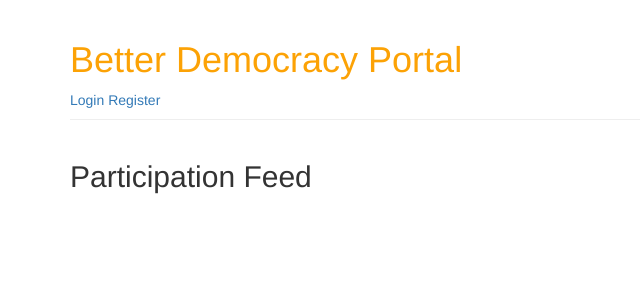
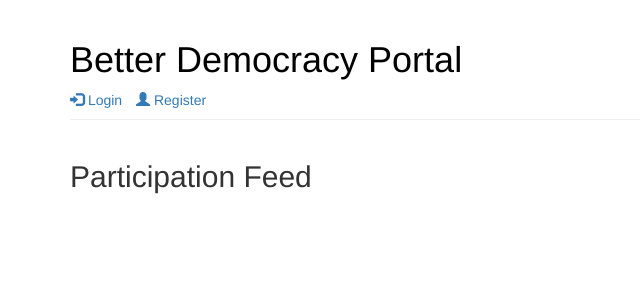
Before and after one commit to better-dem/portal, a Django app: page / in a window 1280 px wide. Shown: the top 300 px of the page, without its empty margins (0-640 px from the left). Run offline with Django 3.2, Linux system fonts and the light colour scheme; some libraries are stand-ins or nearby versions.

Commit message:
slightly improved base template appearance

```diff
--- a/core/static/core/css/style.css
+++ b/core/static/core/css/style.css
@@ -1,3 +1,15 @@
-h1 a {
-    color: #FCA205;
+/* h1 a { *
+/*     color: #FCA205; */
+/* } */
+
+/* .navbar-brand { */
+/*     font-size: 30px; */
+/* } */
+
+.page-header h1 a {
+    color: black;
 }
+
+.page-header a {
+    padding-right: 10px;
+}
--- a/core/templates/core/base.html
+++ b/core/templates/core/base.html
@@ -11,22 +11,18 @@
         <link rel="stylesheet" href="{% static 'core/css/style.css' %}">
     </head>
     <body>
-        <div class="container">
-            <div class="page-header">
+	<div class="container">
+	    <div class="page-header">
 		<h1><a href="/">Better Democracy Portal</a></h1>
-		{% if title %}
-		<h2>{{ title }}</h2>
+		{% if user.is_authenticated %}
+		<a href="/accounts/profile"><span class="glyphicon glyphicon-user"></span> {{ user.username }}'s Profile</a>
+		<a href="/accounts/logout"><span class="glyphicon glyphicon-log-out"></span> Logout</a>
+		{% else %}
+		<a href="/accounts/login"><span class="glyphicon glyphicon-log-in"></span> Login</a>
+		<a href="/accounts/register"><span class="glyphicon glyphicon-user"></span> Register</a>
 		{% endif %}
-		{% if user.is_authenticated %}
-		<a href="/accounts/profile">{{ user.username }}'s Profile</a>
-		<a href="/accounts/logout">Logout</a>
-		{% else %}
-		<a href="/accounts/login">Login</a>
-		<a href="/accounts/register">Register</a>
-		{% endif %}
-
 	    </div>
-        </div>
+	</div>
 
 	<div class="container">
 	    {% block content %}{% endblock %}
```
